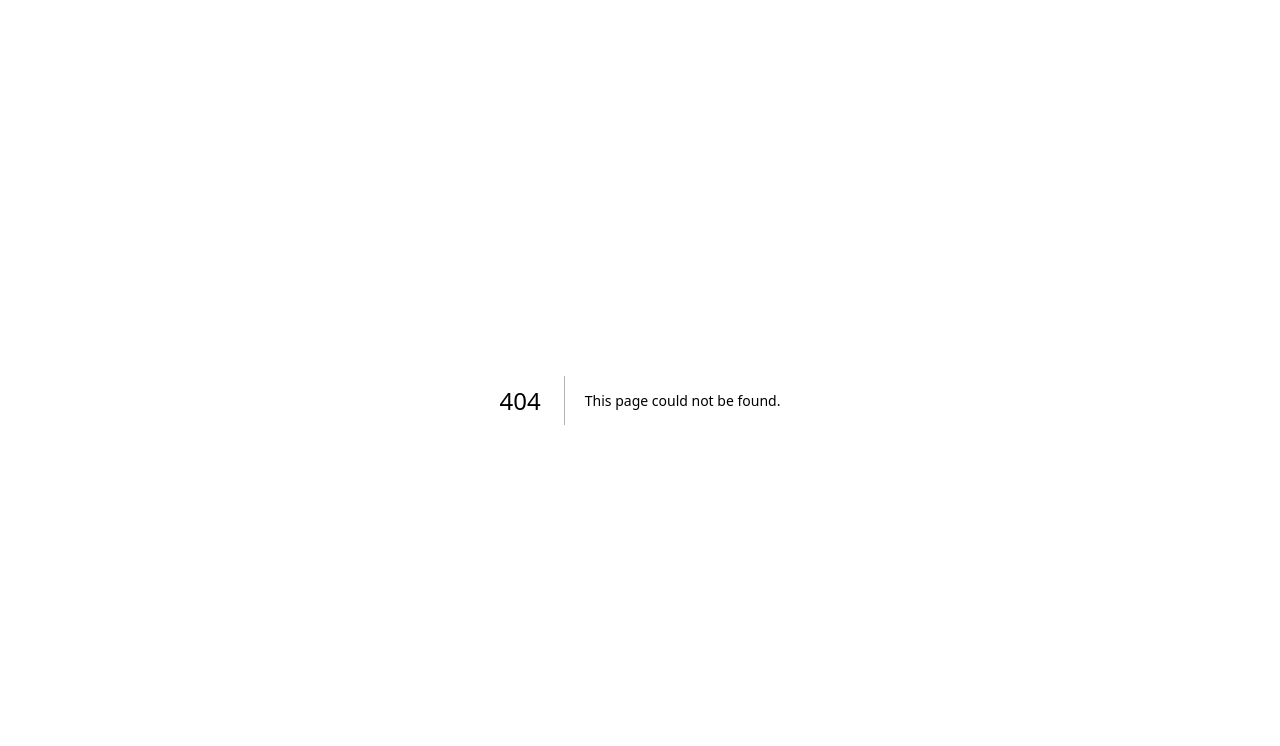
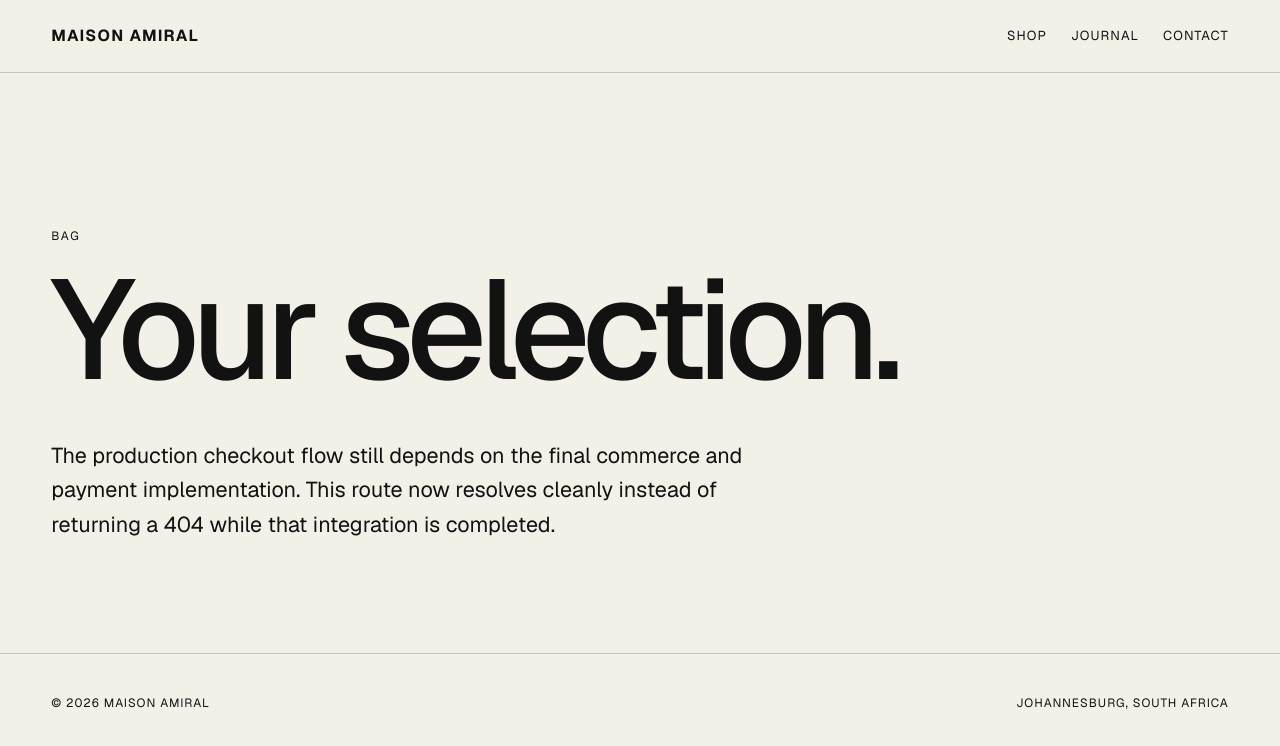
Before and after one commit to Tee-star-black/maisonamiral, a Next.js app: page /cart in a window 1280 px wide. Before the commit this address had no page. Shown: the top 746 px of the page. Built offline with nearby package versions, Linux system fonts and the light colour scheme.

Commit message:
feat: add cart route shell

```diff
--- /dev/null
+++ b/src/app/cart/page.tsx
@@ -0,0 +1,8 @@
+import type { Metadata } from "next";
+import { EditorialPage } from "@/components/editorial-page";
+
+export const metadata: Metadata = { title: "Bag", robots: { index: false, follow: true } };
+
+export default function CartPage() {
+  return <EditorialPage eyebrow="Bag" title="Your selection." intro="The production checkout flow still depends on the final commerce and payment implementation. This route now resolves cleanly instead of returning a 404 while that integration is completed." />;
+}
```
